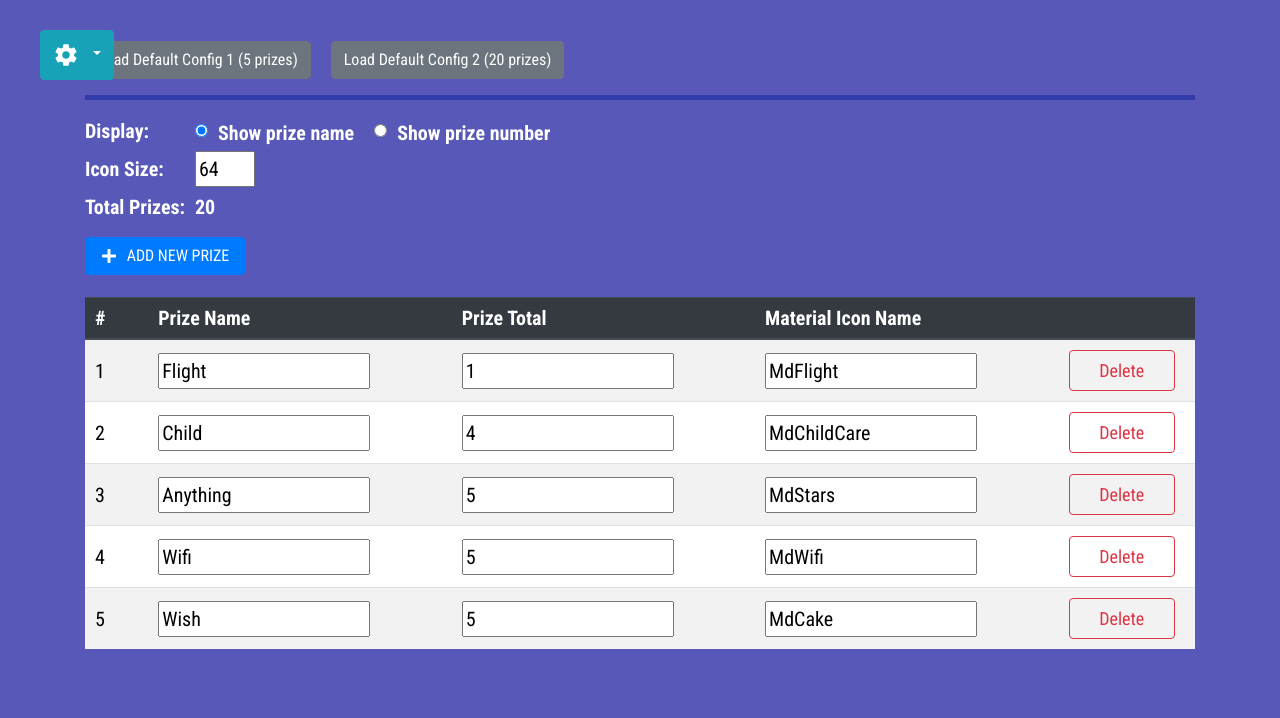
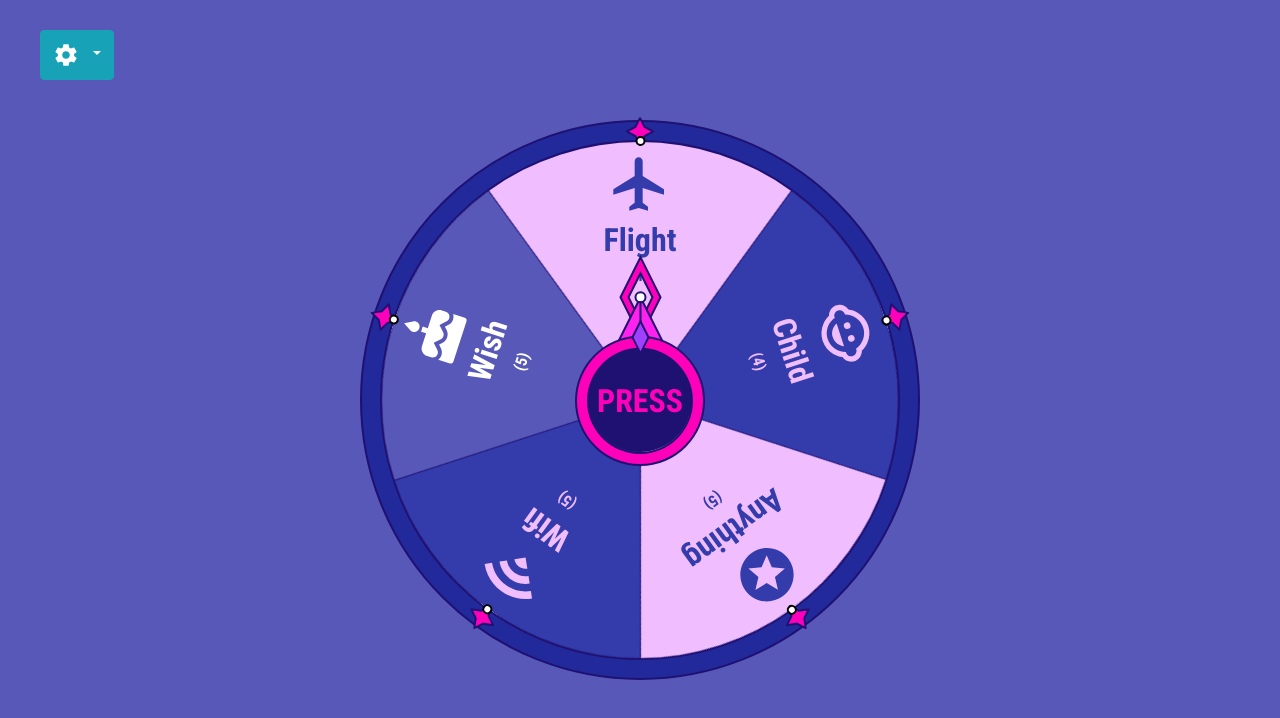
Before and after one commit to cxc421/lucky-wheel, a React (Create React App) app: page / in a window 1280 px wide. Shown: the top 718 px of the page. Built offline with nearby package versions, Linux system fonts and the light colour scheme.

Commit message:
Set default page is wheel

```diff
--- a/src/App.js
+++ b/src/App.js
@@ -16,7 +16,7 @@ const MODE_SETTING = 'mode-setting';
 
 const App = () => {
   const [prizes, setPrizes] = useState([...defaultConfig.prizes]);
-  const [mode, setMode] = useState(MODE_SETTING);
+  const [mode, setMode] = useState(MODE_WHEEL);
   const [displayText, setDisplayText] = useState(defaultConfig.displayText);
   const [iconSize, setIconSize] = useState(defaultConfig.iconSize);
 
```
